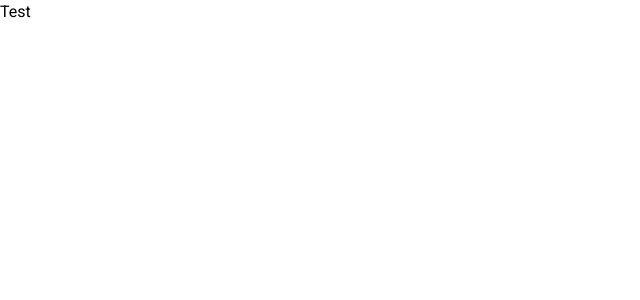
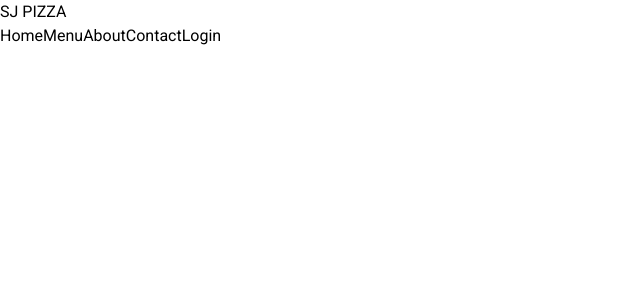
Before and after one commit to Shakithyanshaw/food-ordering-app, a Next.js app: page / in a window 1280 px wide. Shown: the top 300 px of the page, without its empty margins (0-640 px from the left). Built offline with nearby package versions, Linux system fonts and the light colour scheme.

Commit message:
code page.js

```diff
--- a/src/app/page.js
+++ b/src/app/page.js
@@ -1,3 +1,20 @@
+import Link from 'next/link';
+
 export default function Home() {
-  return <div>Test</div>;
+  return (
+    <>
+      <header>
+        <Link className="text-red-500 font-semibold text-2xl" href="">
+          SJ PIZZA
+        </Link>
+        <nav>
+          <Link href={''}>Home</Link>
+          <Link href={''}>Menu</Link>
+          <Link href={''}>About</Link>
+          <Link href={''}>Contact</Link>
+          <Link href={''}>Login</Link>
+        </nav>
+      </header>
+    </>
+  );
 }
```
